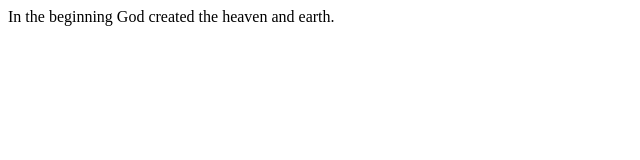
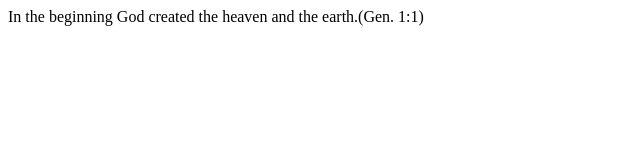
Before and after one commit to jesuswithme/wtime, a plain HTML site: page index.html in a window 1280 px wide. Shown: the whole page, without its empty margins (0-640 px from the left). Drawn offline with Linux system fonts and the light colour scheme.

Commit message:
my 2nd web page file

```diff
--- a/index.html
+++ b/index.html
@@ -1 +1 @@
-<html>In the beginning God created the heaven and earth.</html>
+<html>In the beginning God created the heaven and the earth.(Gen. 1:1)</html>
```
